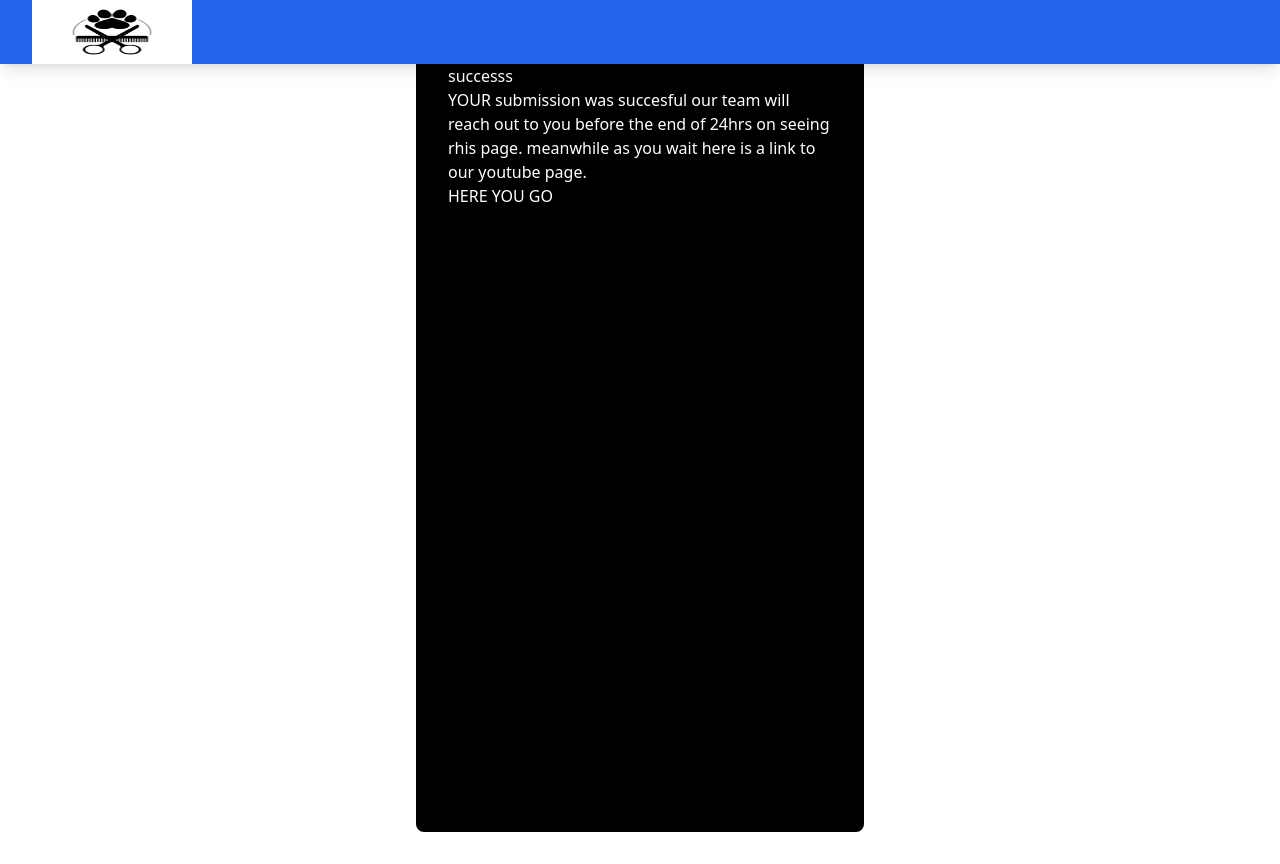
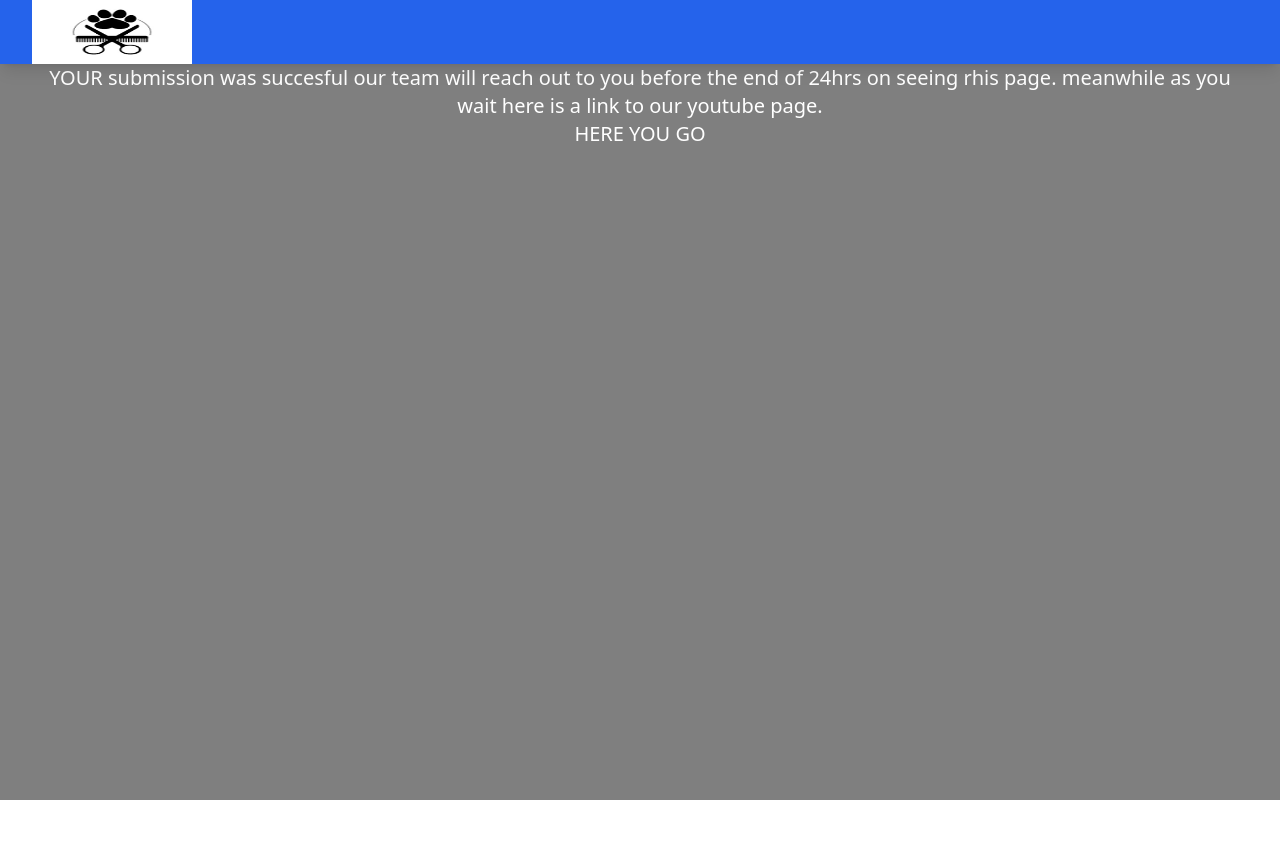
Before and after one commit to K1motho/capstone-project, a plain HTML site: page indx.html in a window 1280 px wide. After the commit the page ends 800 px from the top, so only its background shows below. Drawn offline with nearby package versions, Linux system fonts and the light colour scheme.

Commit message:
final page styled

```diff
--- a/indx.html
+++ b/indx.html
@@ -19,13 +19,20 @@
         </div>
     </nav>
 
-    <div class="bg-black text-white min-h-screen flex-horizontal p-8 rounded-lg max-w-md mx-auto my-8">
-    <h1>successs</h1>
-    <p>YOUR  submission was succesful our team will reach out to you before the end of 24hrs on seeing rhis page.
-        meanwhile as you wait here is a link to our youtube page.
-    </p>
-    <a href="https://youtube.com/@petstorekenya?si=COIhgbF9r_fR7ho6"> HERE YOU GO</a>
-    </div>
+    <div class="absolute inset-0 bg-black opacity-50"></div>
+
+        <!-- Content inside Hero -->
+        <div class="relative z-10 flex items-center justify-center h-full">
+            <div class="text-center text-white px-6 sm:px-12">
+                <h1 class="text-4xl md:text-5xl font-bold mb-4">successs</h1>
+                <p class="text-lg md:text-xl mb-6">YOUR  submission was succesful our team will reach out to you before the end of 24hrs on seeing rhis page.
+                    meanwhile as you wait here is a link to our youtube page. <br>
+
+                <a href="https://youtube.com/@petstorekenya?si=COIhgbF9r_fR7ho6"> HERE YOU GO</a>
+                 </p>
+            </div>
+
+
 
 </body>
 </html>
```
Also changed, not shown: login.html (+5 -3 lines), signup.html (+5 -5 lines).
